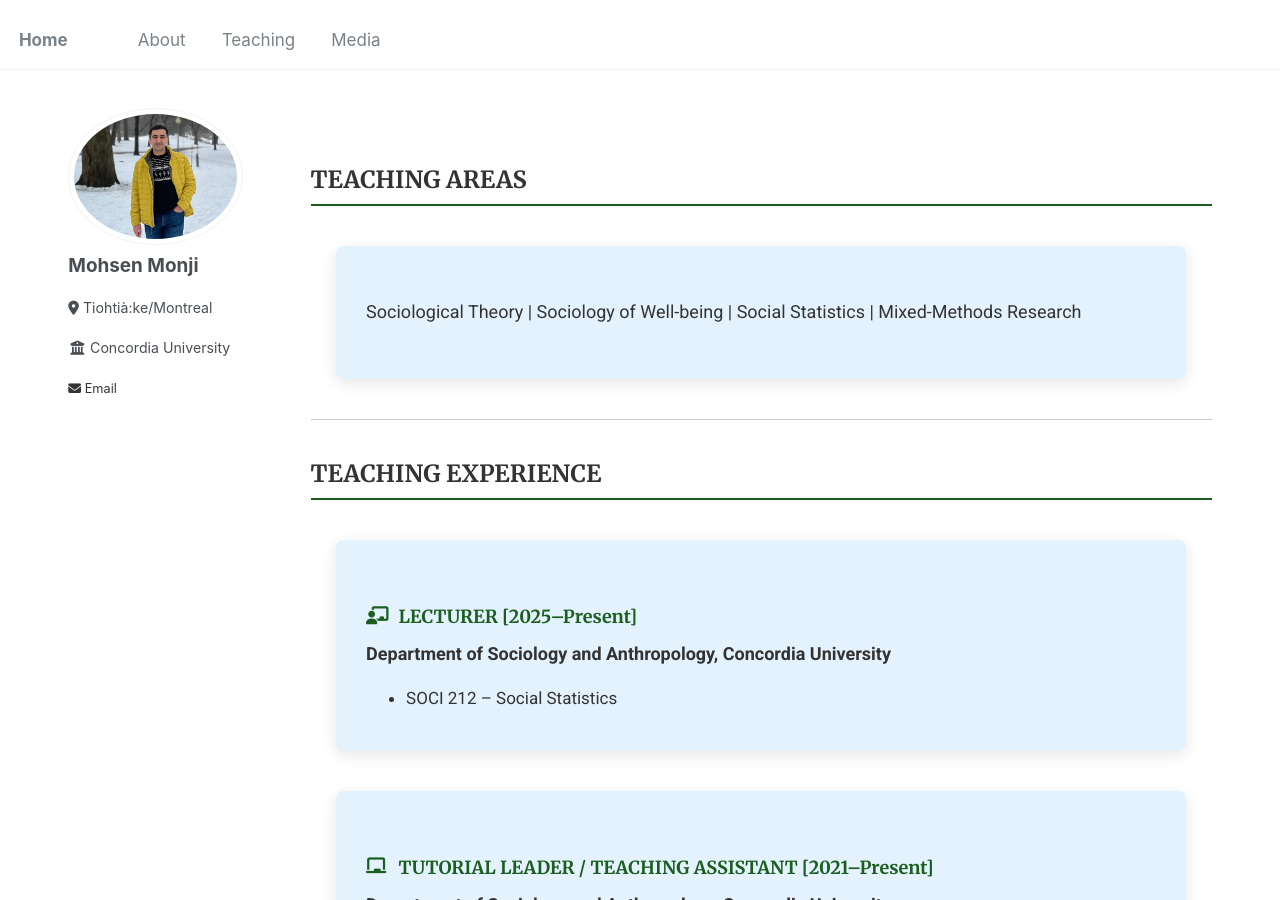
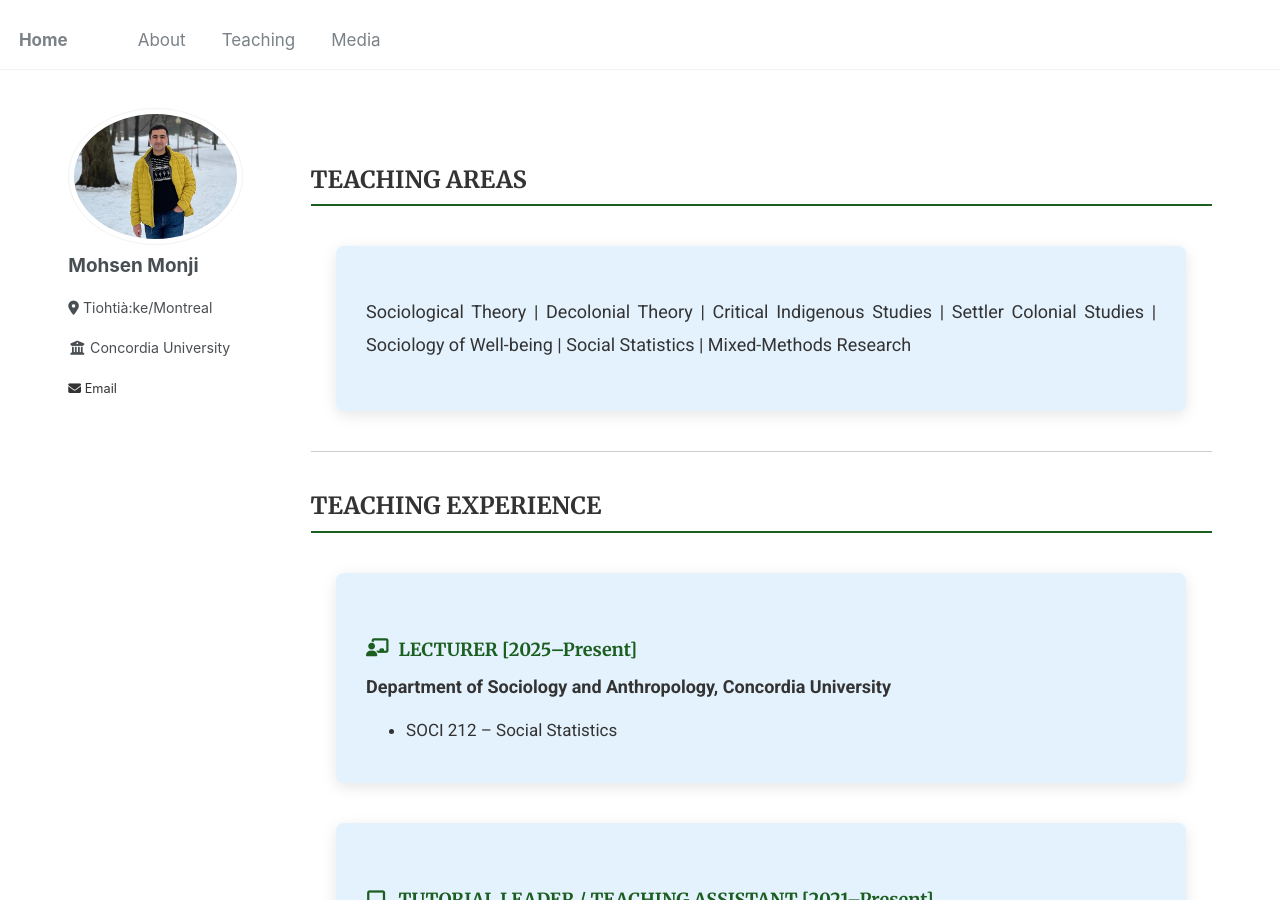
Before and after one commit to Mohsnmonji/mohsnmonji.github.io, a Jekyll site: the page built from _pages/teaching.md, in a window 1280 px wide and 900 px high. Built offline with Jekyll 4.4.1, drawn with Linux system fonts in a browser that asks for light colours.

Commit message:
Update teaching.md

```diff
--- a/_pages/teaching.md
+++ b/_pages/teaching.md
@@ -73,7 +73,7 @@ author_profile: true
   <h2>TEACHING AREAS</h2>
   <div class="teaching-card">
     <p style="font-size:18px; color:#333; text-align:justify; line-height:1.8; margin:20px 0;">
-      Sociological Theory | Sociology of Well-being | Social Statistics | Mixed-Methods Research
+      Sociological Theory | Decolonial Theory | Critical Indigenous Studies | Settler Colonial Studies | Sociology of Well-being | Social Statistics | Mixed-Methods Research
     </p>
   </div>
 </div>
```
